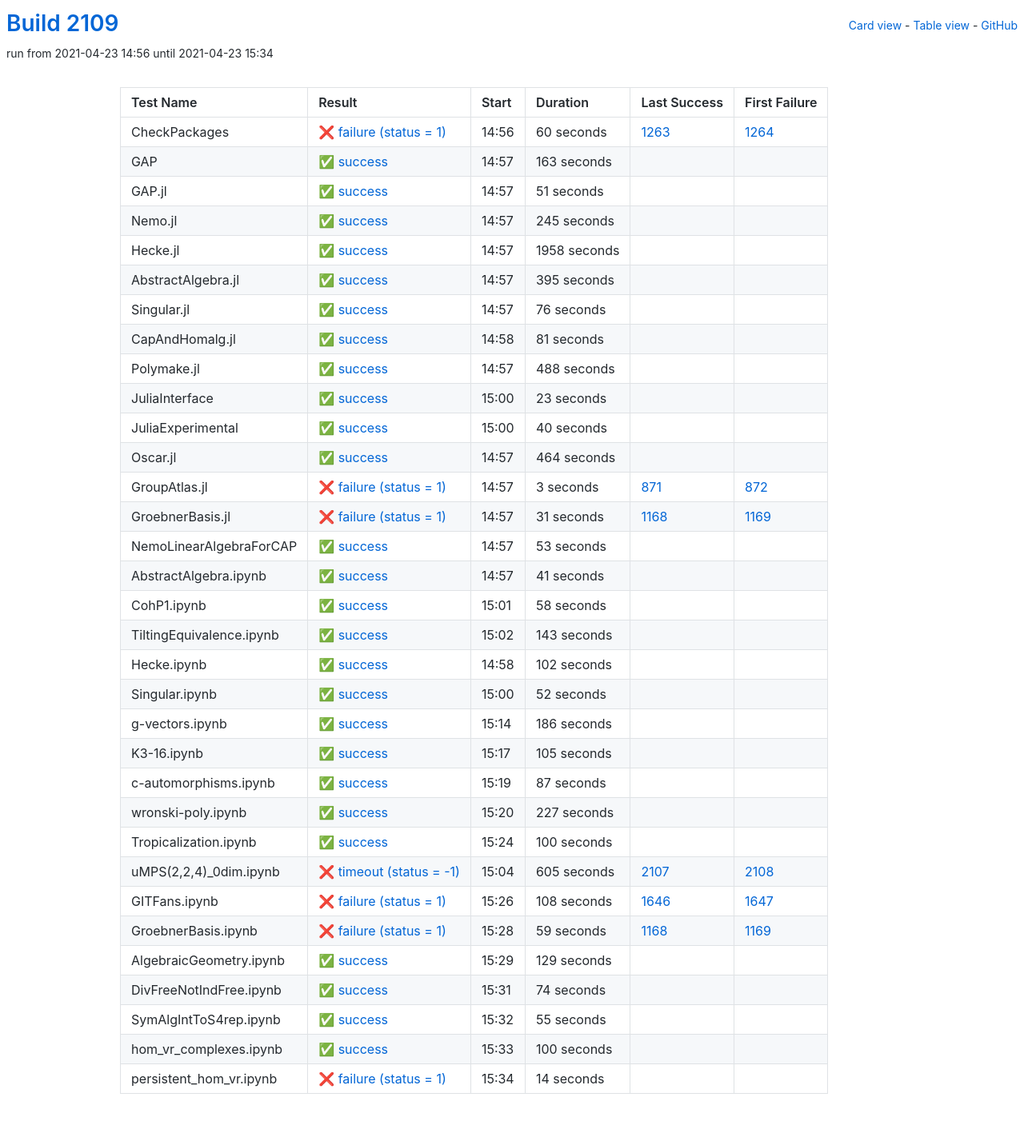
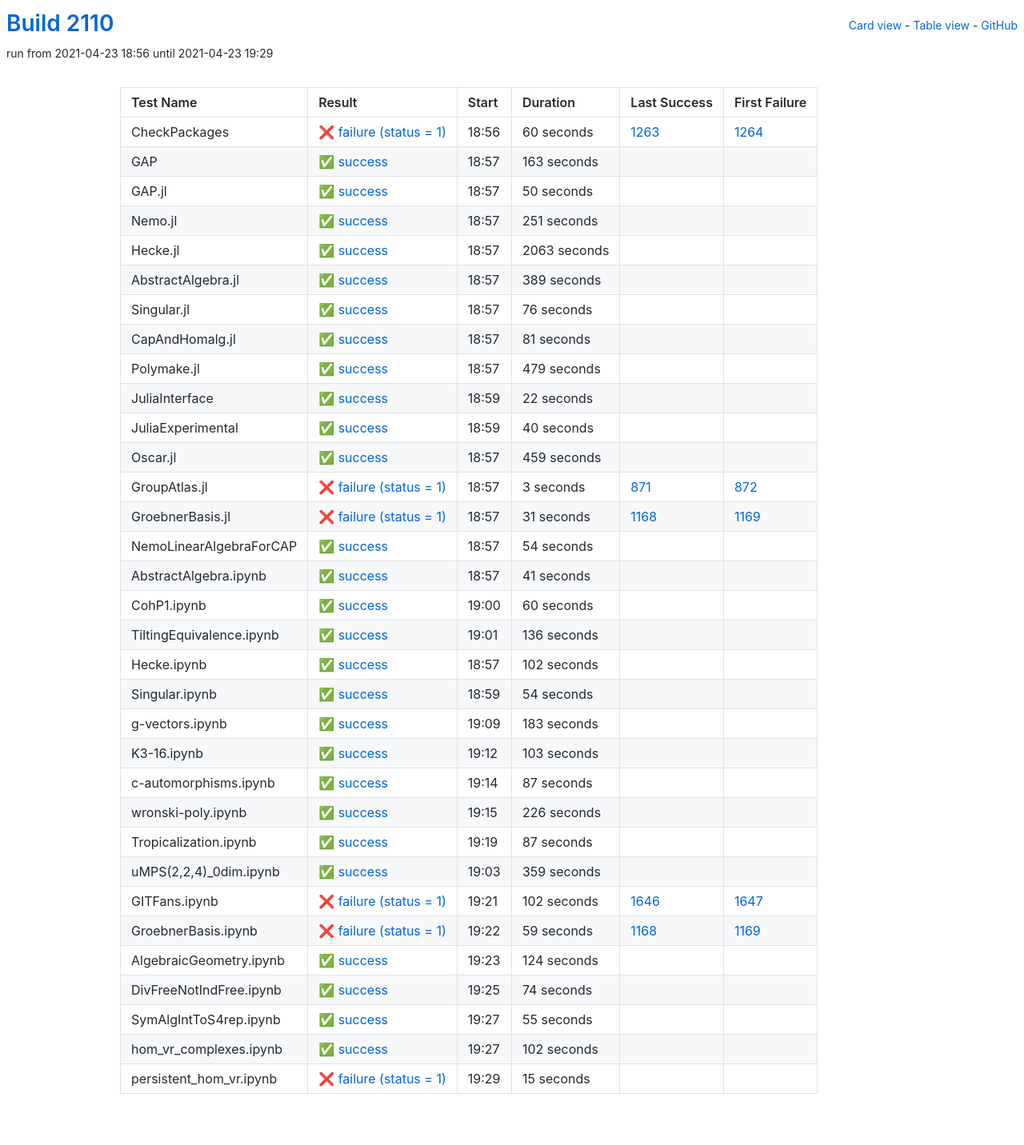
Before and after one commit to oscar-system/oscar-ci-status-stable, a Jekyll site: the page built from table.html, in a window 1280 px wide. Shown: the whole page at 80% size. Built offline with Jekyll 4.4.1, drawn with Linux system fonts in a browser that asks for light colours.

Commit message:
Build #2110

```diff
--- a/_data/ci.yml
+++ b/_data/ci.yml
@@ -1,6 +1,6 @@
 ---
-build: 2109
-build_url: https://oscarci.mathematik.uni-kl.de/job/oscar-stable/2109/
+build: 2110
+build_url: https://oscarci.mathematik.uni-kl.de/job/oscar-stable/2110/
 job: oscar-stable
 organization: oscar-system
 repo: oscar-ci-status-stable
@@ -8,8 +8,8 @@ repourl: https://github.com/oscar-system/oscar-ci-status-stable
 tests:
 - name: CheckPackages
   id: checkpackages
-  log: https://oscarci.mathematik.uni-kl.de/job/oscar-stable/2109/artifact/logs/build-2109/CheckPackages.log
-  start: 2021-04-23 14:56
+  log: https://oscarci.mathematik.uni-kl.de/job/oscar-stable/2110/artifact/logs/build-2110/CheckPackages.log
+  start: 2021-04-23 18:56
   success: false
   exitcode: 1
   status: failure
@@ -20,8 +20,8 @@ tests:
   first_failure_url: https://oscarci.mathematik.uni-kl.de/job/oscar-stable/1264/
 - name: GAP
   id: gap
-  log: https://oscarci.mathematik.uni-kl.de/job/oscar-stable/2109/artifact/logs/build-2109/GAP.log
-  start: 2021-04-23 14:57
+  log: https://oscarci.mathematik.uni-kl.de/job/oscar-stable/2110/artifact/logs/build-2110/GAP.log
+  start: 2021-04-23 18:57
   success: true
   exitcode: 0
   status: success
@@ -32,56 +32,56 @@ tests:
   first_failure_url:
 - name: GAP.jl
   id: gap-jl
-  log: https://oscarci.mathematik.uni-kl.de/job/oscar-stable/2109/artifact/logs/build-2109/GAP.jl.log
-  start: 2021-04-23 14:57
+  log: https://oscarci.mathematik.uni-kl.de/job/oscar-stable/2110/artifact/logs/build-2110/GAP.jl.log
+  start: 2021-04-23 18:57
   success: true
   exitcode: 0
   status: success
-  duration: 51
+  duration: 50
   last_success: false
   last_success_url:
   first_failure: false
   first_failure_url:
 - name: Nemo.jl
   id: nemo-jl
-  log: https://oscarci.mathematik.uni-kl.de/job/oscar-stable/2109/artifact/logs/build-2109/Nemo.jl.log
-  start: 2021-04-23 14:57
+  log: https://oscarci.mathematik.uni-kl.de/job/oscar-stable/2110/artifact/logs/build-2110/Nemo.jl.log
+  start: 2021-04-23 18:57
   success: true
   exitcode: 0
   status: success
-  duration: 245
+  duration: 251
   last_success: false
   last_success_url:
   first_failure: false
   first_failure_url:
 - name: Hecke.jl
   id: hecke-jl
-  log: https://oscarci.mathematik.uni-kl.de/job/oscar-stable/2109/artifact/logs/build-2109/Hecke.jl.log
-  start: 2021-04-23 14:57
+  log: https://oscarci.mathematik.uni-kl.de/job/oscar-stable/2110/artifact/logs/build-2110/Hecke.jl.log
+  start: 2021-04-23 18:57
   success: true
   exitcode: 0
   status: success
-  duration: 1958
+  duration: 2063
   last_success: false
   last_success_url:
   first_failure: false
   first_failure_url:
 - name: AbstractAlgebra.jl
   id: abstractalgebra-jl
-  log: https://oscarci.mathematik.uni-kl.de/job/oscar-stable/2109/artifact/logs/build-2109/AbstractAlgebra.jl.log
-  start: 2021-04-23 14:57
+  log: https://oscarci.mathematik.uni-kl.de/job/oscar-stable/2110/artifact/logs/build-2110/AbstractAlgebra.jl.log
+  start: 2021-04-23 18:57
   success: true
   exitcode: 0
   status: success
-  duration: 395
+  duration: 389
   last_success: false
   last_success_url:
   first_failure: false
   first_failure_url:
 - name: Singular.jl
   id: singular-jl
-  log: https://oscarci.mathematik.uni-kl.de/job/oscar-stable/2109/artifact/logs/build-2109/Singular.jl.log
-  start: 2021-04-23 14:57
+  log: https://oscarci.mathematik.uni-kl.de/job/oscar-stable/2110/artifact/logs/build-2110/Singular.jl.log
+  start: 2021-04-23 18:57
   success: true
   exitcode: 0
   status: success
@@ -92,8 +92,8 @@ tests:
   first_failure_url:
 - name: CapAndHomalg.jl
   id: capandhomalg-jl
-  log: https://oscarci.mathematik.uni-kl.de/job/oscar-stable/2109/artifact/logs/build-2109/CapAndHomalg.jl.log
-  start: 2021-04-23 14:58
+  log: https://oscarci.mathematik.uni-kl.de/job/oscar-stable/2110/artifact/logs/build-2110/CapAndHomalg.jl.log
+  start: 2021-04-23 18:57
   success: true
   exitcode: 0
   status: success
@@ -104,32 +104,32 @@ tests:
   first_failure_url:
 - name: Polymake.jl
   id: polymake-jl
-  log: https://oscarci.mathematik.uni-kl.de/job/oscar-stable/2109/artifact/logs/build-2109/Polymake.jl.log
-  start: 2021-04-23 14:57
+  log: https://oscarci.mathematik.uni-kl.de/job/oscar-stable/2110/artifact/logs/build-2110/Polymake.jl.log
+  start: 2021-04-23 18:57
   success: true
   exitcode: 0
   status: success
-  duration: 488
+  duration: 479
   last_success: false
   last_success_url:
   first_failure: false
   first_failure_url:
 - name: JuliaInterface
   id: juliainterface
-  log: https://oscarci.mathematik.uni-kl.de/job/oscar-stable/2109/artifact/logs/build-2109/JuliaInterface.log
-  start: 2021-04-23 15:00
+  log: https://oscarci.mathematik.uni-kl.de/job/oscar-stable/2110/artifact/logs/build-2110/JuliaInterface.log
+  start: 2021-04-23 18:59
   success: true
   exitcode: 0
   status: success
-  duration: 23
+  duration: 22
   last_success: false
   last_success_url:
   first_failure: false
   first_failure_url:
 - name: JuliaExperimental
   id: juliaexperimental
-  log: https://oscarci.mathematik.uni-kl.de/job/oscar-stable/2109/artifact/logs/build-2109/JuliaExperimental.log
-  start: 2021-04-23 15:00
+  log: https://oscarci.mathematik.uni-kl.de/job/oscar-stable/2110/artifact/logs/build-2110/JuliaExperimental.log
+  start: 2021-04-23 18:59
   success: true
   exitcode: 0
   status: success
@@ -140,20 +140,20 @@ tests:
   first_failure_url:
 - name: Oscar.jl
   id: oscar-jl
-  log: https://oscarci.mathematik.uni-kl.de/job/oscar-stable/2109/artifact/logs/build-2109/Oscar.jl.log
-  start: 2021-04-23 14:57
+  log: https://oscarci.mathematik.uni-kl.de/job/oscar-stable/2110/artifact/logs/build-2110/Oscar.jl.log
+  start: 2021-04-23 18:57
   success: true
   exitcode: 0
   status: success
-  duration: 464
+  duration: 459
   last_success: false
   last_success_url:
   first_failure: false
   first_failure_url:
 - name: GroupAtlas.jl
   id: groupatlas-jl
-  log: https://oscarci.mathematik.uni-kl.de/job/oscar-stable/2109/artifact/logs/build-2109/GroupAtlas.jl.log
-  start: 2021-04-23 14:57
+  log: https://oscarci.mathematik.uni-kl.de/job/oscar-stable/2110/artifact/logs/build-2110/GroupAtlas.jl.log
+  start: 2021-04-23 18:57
   success: false
   exitcode: 1
   status: failure
@@ -164,8 +164,8 @@ tests:
   first_failure_url: https://oscarci.mathematik.uni-kl.de/job/oscar-stable/872/
 - name: GroebnerBasis.jl
   id: groebnerbasis-jl
-  log: https://oscarci.mathematik.uni-kl.de/job/oscar-stable/2109/artifact/logs/build-2109/GroebnerBasis.jl.log
-  start: 2021-04-23 14:57
+  log: https://oscarci.mathematik.uni-kl.de/job/oscar-stable/2110/artifact/logs/build-2110/GroebnerBasis.jl.log
+  start: 2021-04-23 18:57
   success: false
   exitcode: 1
   status: failure
@@ -176,20 +176,20 @@ tests:
   first_failure_url: https://oscarci.mathematik.uni-kl.de/job/oscar-stable/1169/
 - name: NemoLinearAlgebraForCAP
   id: nemolinearalgebraforcap
-  log: https://oscarci.mathematik.uni-kl.de/job/oscar-stable/2109/artifact/logs/build-2109/NemoLinearAlgebraForCAP.log
-  start: 2021-04-23 14:57
+  log: https://oscarci.mathematik.uni-kl.de/job/oscar-stable/2110/artifact/logs/build-2110/NemoLinearAlgebraForCAP.log
+  start: 2021-04-23 18:57
   success: true
   exitcode: 0
   status: success
-  duration: 53
+  duration: 54
   last_success: false
   last_success_url:
   first_failure: false
   first_failure_url:
 - name: AbstractAlgebra.ipynb
   id: abstractalgebra-ipynb
-  log: https://oscarci.mathematik.uni-kl.de/job/oscar-stable/2109/artifact/logs/build-2109/AbstractAlgebra.ipynb.log
-  start: 2021-04-23 14:57
+  log: https://oscarci.mathematik.uni-kl.de/job/oscar-stable/2110/artifact/logs/build-2110/AbstractAlgebra.ipynb.log
+  start: 2021-04-23 18:57
   success: true
   exitcode: 0
   status: success
@@ -200,32 +200,32 @@ tests:
   first_failure_url:
 - name: CohP1.ipynb
   id: cohp1-ipynb
-  log: https://oscarci.mathematik.uni-kl.de/job/oscar-stable/2109/artifact/logs/build-2109/CohP1.ipynb.log
-  start: 2021-04-23 15:01
+  log: https://oscarci.mathematik.uni-kl.de/job/oscar-stable/2110/artifact/logs/build-2110/CohP1.ipynb.log
+  start: 2021-04-23 19:00
   success: true
   exitcode: 0
   status: success
-  duration: 58
+  duration: 60
   last_success: false
   last_success_url:
   first_failure: false
   first_failure_url:
 - name: TiltingEquivalence.ipynb
   id: tiltingequivalence-ipynb
-  log: https://oscarci.mathematik.uni-kl.de/job/oscar-stable/2109/artifact/logs/build-2109/TiltingEquivalence.ipynb.log
-  start: 2021-04-23 15:02
+  log: https://oscarci.mathematik.uni-kl.de/job/oscar-stable/2110/artifact/logs/build-2110/TiltingEquivalence.ipynb.log
+  start: 2021-04-23 19:01
   success: true
   exitcode: 0
   status: success
-  duration: 143
+  duration: 136
   last_success: false
   last_success_url:
   first_failure: false
   first_failure_url:
 - name: Hecke.ipynb
   id: hecke-ipynb
-  log: https://oscarci.mathematik.uni-kl.de/job/oscar-stable/2109/artifact/logs/build-2109/Hecke.ipynb.log
-  start: 2021-04-23 14:58
+  log: https://oscarci.mathematik.uni-kl.de/job/oscar-stable/2110/artifact/logs/build-2110/Hecke.ipynb.log
+  start: 2021-04-23 18:57
   success: true
   exitcode: 0
   status: success
@@ -236,44 +236,44 @@ tests:
   first_failure_url:
 - name: Singular.ipynb
   id: singular-ipynb
-  log: https://oscarci.mathematik.uni-kl.de/job/oscar-stable/2109/artifact/logs/build-2109/Singular.ipynb.log
-  start: 2021-04-23 15:00
+  log: https://oscarci.mathematik.uni-kl.de/job/oscar-stable/2110/artifact/logs/build-2110/Singular.ipynb.log
+  start: 2021-04-23 18:59
   success: true
   exitcode: 0
   status: success
-  duration: 52
+  duration: 54
   last_success: false
   last_success_url:
   first_failure: false
   first_failure_url:
 - name: g-vectors.ipynb
   id: g-vectors-ipynb
-  log: https://oscarci.mathematik.uni-kl.de/job/oscar-stable/2109/artifact/logs/build-2109/g-vectors.ipynb.log
-  start: 2021-04-23 15:14
+  log: https://oscarci.mathematik.uni-kl.de/job/oscar-stable/2110/artifact/logs/build-2110/g-vectors.ipynb.log
+  start: 2021-04-23 19:09
   success: true
   exitcode: 0
   status: success
-  duration: 186
+  duration: 183
   last_success: false
   last_success_url:
   first_failure: false
   first_failure_url:
 - name: K3-16.ipynb
   id: k3-16-ipynb
-  log: https://oscarci.mathematik.uni-kl.de/job/oscar-stable/2109/artifact/logs/build-2109/K3-16.ipynb.log
-  start: 2021-04-23 15:17
+  log: https://oscarci.mathematik.uni-kl.de/job/oscar-stable/2110/artifact/logs/build-2110/K3-16.ipynb.log
+  start: 2021-04-23 19:12
   success: true
   exitcode: 0
   status: success
-  duration: 105
+  duration: 103
   last_success: false
   last_success_url:
   first_failure: false
   first_failure_url:
 - name: c-automorphisms.ipynb
   id: c-automorphisms-ipynb
-  log: https://oscarci.mathematik.uni-kl.de/job/oscar-stable/2109/artifact/logs/build-2109/c-automorphisms.ipynb.log
-  start: 2021-04-23 15:19
+  log: https://oscarci.mathematik.uni-kl.de/job/oscar-stable/2110/artifact/logs/build-2110/c-automorphisms.ipynb.log
+  start: 2021-04-23 19:14
   success: true
   exitcode: 0
   status: success
@@ -284,56 +284,56 @@ tests:
   first_failure_url:
 - name: wronski-poly.ipynb
   id: wronski-poly-ipynb
-  log: https://oscarci.mathematik.uni-kl.de/job/oscar-stable/2109/artifact/logs/build-2109/wronski-poly.ipynb.log
-  start: 2021-04-23 15:20
+  log: https://oscarci.mathematik.uni-kl.de/job/oscar-stable/2110/artifact/logs/build-2110/wronski-poly.ipynb.log
+  start: 2021-04-23 19:15
   success: true
   exitcode: 0
   status: success
-  duration: 227
+  duration: 226
   last_success: false
   last_success_url:
   first_failure: false
   first_failure_url:
 - name: Tropicalization.ipynb
   id: tropicalization-ipynb
-  log: https://oscarci.mathematik.uni-kl.de/job/oscar-stable/2109/artifact/logs/build-2109/Tropicalization.ipynb.log
-  start: 2021-04-23 15:24
+  log: https://oscarci.mathematik.uni-kl.de/job/oscar-stable/2110/artifact/logs/build-2110/Tropicalization.ipynb.log
+  start: 2021-04-23 19:19
   success: true
   exitcode: 0
   status: success
-  duration: 100
+  duration: 87
   last_success: false
   last_success_url:
   first_failure: false
   first_failure_url:
 - name: uMPS(2,2,4)_0dim.ipynb
   id: umps-2-2-4-0dim-ipynb
-  log: https://oscarci.mathematik.uni-kl.de/job/oscar-stable/2109/artifact/logs/build-2109/uMPS-2-2-4-_0dim.ipynb.log
-  start: 2021-04-23 15:04
-  success: false
-  exitcode: -1
-  status: timeout
-  duration: 605
-  last_success: 2107
-  last_success_url: https://oscarci.mathematik.uni-kl.de/job/oscar-stable/2107/
-  first_failure: 2108
-  first_failure_url: https://oscarci.mathematik.uni-kl.de/job/oscar-stable/2108/
+  log: https://oscarci.mathematik.uni-kl.de/job/oscar-stable/2110/artifact/logs/build-2110/uMPS-2-2-4-_0dim.ipynb.log
+  start: 2021-04-23 19:03
+  success: true
+  exitcode: 0
+  status: success
+  duration: 359
+  last_success: false
+  last_success_url:
+  first_failure: false
+  first_failure_url:
 - name: GITFans.ipynb
   id: gitfans-ipynb
-  log: https://oscarci.mathematik.uni-kl.de/job/oscar-stable/2109/artifact/logs/build-2109/GITFans.ipynb.log
-  start: 2021-04-23 15:26
+  log: https://oscarci.mathematik.uni-kl.de/job/oscar-stable/2110/artifact/logs/build-2110/GITFans.ipynb.log
+  start: 2021-04-23 19:21
   success: false
   exitcode: 1
   status: failure
-  duration: 108
+  duration: 102
   last_success: 1646
   last_success_url: https://oscarci.mathematik.uni-kl.de/job/oscar-stable/1646/
   first_failure: 1647
   first_failure_url: https://oscarci.mathematik.uni-kl.de/job/oscar-stable/1647/
 - name: GroebnerBasis.ipynb
   id: groebnerbasis-ipynb
-  log: https://oscarci.mathematik.uni-kl.de/job/oscar-stable/2109/artifact/logs/build-2109/GroebnerBasis.ipynb.log
-  start: 2021-04-23 15:28
+  log: https://oscarci.mathematik.uni-kl.de/job/oscar-stable/2110/artifact/logs/build-2110/GroebnerBasis.ipynb.log
+  start: 2021-04-23 19:22
   success: false
   exitcode: 1
   status: failure
@@ -344,20 +344,20 @@ tests:
   first_failure_url: https://oscarci.mathematik.uni-kl.de/job/oscar-stable/1169/
 - name: AlgebraicGeometry.ipynb
   id: algebraicgeometry-ipynb
-  log: https://oscarci.mathematik.uni-kl.de/job/oscar-stable/2109/artifact/logs/build-2109/AlgebraicGeometry.ipynb.log
-  start: 2021-04-23 15:29
+  log: https://oscarci.mathematik.uni-kl.de/job/oscar-stable/2110/artifact/logs/build-2110/AlgebraicGeometry.ipynb.log
+  start: 2021-04-23 19:23
   success: true
   exitcode: 0
   status: success
-  duration: 129
+  duration: 124
   last_success: false
   last_success_url:
   first_failure: false
   first_failure_url:
 - name: DivFreeNotIndFree.ipynb
   id: divfreenotindfree-ipynb
-  log: https://oscarci.mathematik.uni-kl.de/job/oscar-stable/2109/artifact/logs/build-2109/DivFreeNotIndFree.ipynb.log
-  start: 2021-04-23 15:31
+  log: https://oscarci.mathematik.uni-kl.de/job/oscar-stable/2110/artifact/logs/build-2110/DivFreeNotIndFree.ipynb.log
+  start: 2021-04-23 19:25
   success: true
   exitcode: 0
   status: success
@@ -368,8 +368,8 @@ tests:
   first_failure_url:
 - name: SymAlgIntToS4rep.ipynb
   id: symalginttos4rep-ipynb
-  log: https://oscarci.mathematik.uni-kl.de/job/oscar-stable/2109/artifact/logs/build-2109/SymAlgIntToS4rep.ipynb.log
-  start: 2021-04-23 15:32
+  log: https://oscarci.mathematik.uni-kl.de/job/oscar-stable/2110/artifact/logs/build-2110/SymAlgIntToS4rep.ipynb.log
+  start: 2021-04-23 19:27
   success: true
   exitcode: 0
   status: success
@@ -380,24 +380,24 @@ tests:
   first_failure_url:
 - name: hom_vr_complexes.ipynb
   id: hom-vr-complexes-ipynb
-  log: https://oscarci.mathematik.uni-kl.de/job/oscar-stable/2109/artifact/logs/build-2109/hom_vr_complexes.ipynb.log
-  start: 2021-04-23 15:33
+  log: https://oscarci.mathematik.uni-kl.de/job/oscar-stable/2110/artifact/logs/build-2110/hom_vr_complexes.ipynb.log
+  start: 2021-04-23 19:27
   success: true
   exitcode: 0
   status: success
-  duration: 100
+  duration: 102
   last_success: false
   last_success_url:
   first_failure: false
   first_failure_url:
 - name: persistent_hom_vr.ipynb
   id: persistent-hom-vr-ipynb
-  log: https://oscarci.mathematik.uni-kl.de/job/oscar-stable/2109/artifact/logs/build-2109/persistent_hom_vr.ipynb.log
-  start: 2021-04-23 15:34
+  log: https://oscarci.mathematik.uni-kl.de/job/oscar-stable/2110/artifact/logs/build-2110/persistent_hom_vr.ipynb.log
+  start: 2021-04-23 19:29
   success: false
   exitcode: 1
   status: failure
-  duration: 14
+  duration: 15
   last_success: false
   last_success_url:
   first_failure: false
```
Also changed, not shown: README.md.
